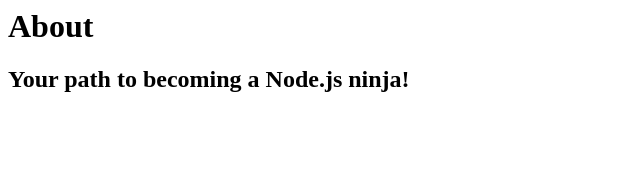
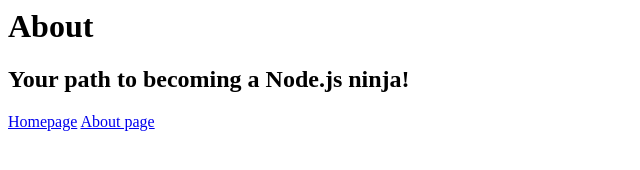
Before and after one commit to rish404/NodeJsBlog, a website: page views/about.html in a window 1280 px wide. Shown: the whole page, without its empty margins (0-640 px from the left). Drawn offline with Linux system fonts and the light colour scheme.

Commit message:
added navs to html

```diff
--- a/views/about.html
+++ b/views/about.html
@@ -7,5 +7,9 @@
 <body>
   <h1>About</h1>
   <h2>Your path to becoming a Node.js ninja!</h2>
+  <nav>
+    <a href="/">Homepage</a>
+    <a href="/about">About page</a>
+  </nav>
 </body>
 </html>
```
Also changed, not shown: views/index.html (+4 -0 lines).
